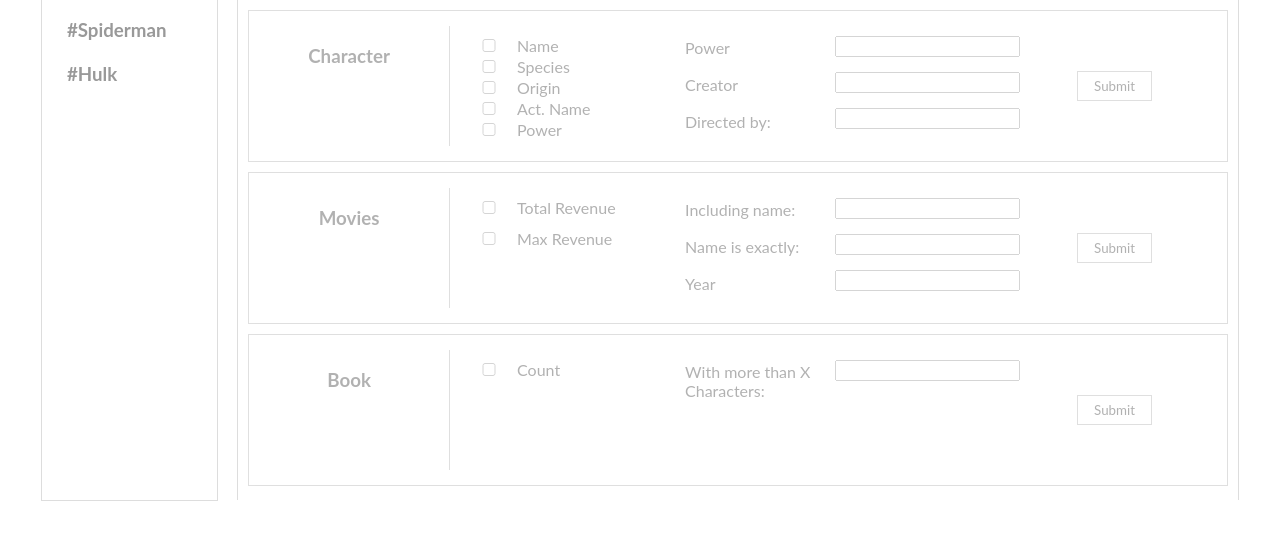
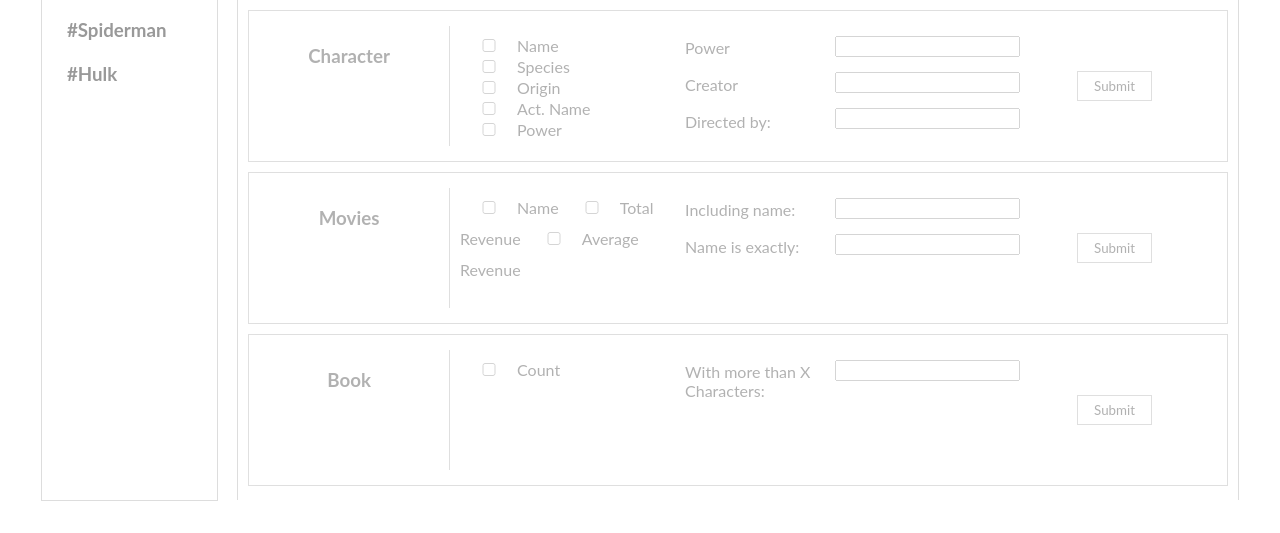
Before and after one commit to SarcasmAppreciated/TeamSharon, a Django app: page /SuperheroesAndStuff/ in a window 1280 px wide. Shown: the part 179-712 px from the top of the page. Run offline with Django 3.2, Linux system fonts and the light colour scheme.

Commit message:
updated inputs

```diff
--- a/SuperheroesAndStuff/static/js/SuperheroesAndStuff-jquery.js
+++ b/SuperheroesAndStuff/static/js/SuperheroesAndStuff-jquery.js
@@ -60,18 +60,21 @@ $( document ).ready(function(){
 			get_response();
 		}
 		else if($(this).attr('id') == 'movie_submit') {
+			if($("#m_name").is(":checked"))
+				userQuery["m_name"] = true;
+			else
+				userQuery["m_name"] = false;
 			if($("#total_rev").is(":checked"))
 				userQuery["total_rev"] = true;
 			else
 				userQuery["total_rev"] = false;
-			if($("#max_rev").is(":checked"))
-				userQuery["max_rev"] = true;
+			if($("#avg_rev").is(":checked"))
+				userQuery["avg_rev"] = true;
 			else
-				userQuery["max_rev"] = false;
+				userQuery["avg_rev"] = false;
 
 			userQuery['miname'] = $('#miname').val();
 			userQuery['mename'] = $('#mename').val();
-			userQuery['year'] = $('#year').val();
 
 			get_response();
 		}
@@ -86,15 +89,7 @@ $( document ).ready(function(){
 			get_response();
 		}
 		else if($(this).attr('id') == 'update_submit') {
-			if($("#animated").is(":checked"))
-				userQuery["animated"] = true;
-			else
-				userQuery["animated"] = false;
-
-			userQuery['with_name'] = $('#with_name').val();
-			userQuery['to_name'] = $('#to_name').val();
-			userQuery['m_director'] = $('#m_director').val();
-			userQuery['release_date'] = $('#release_date').val();
+			userQuery['u_movie'] = $('#u_movie').val();
 			userQuery['revenue'] = $('#revenue').val();
 
 			update_table();
--- a/SuperheroesAndStuff/templates/SuperheroesAndStuff/index.html
+++ b/SuperheroesAndStuff/templates/SuperheroesAndStuff/index.html
@@ -48,25 +48,12 @@
 					</div>
 					<form class="type_box">
 						<div class="option_text">
-							<p style="margin-right: 0">Movie with Name</p>
-							<p>to Name</p>
-							<p>Director</p>
+							<p>Movie</p>
+							<p>Revenue</p>
 						</div>
 						<div class="option_input" style="width: 150px; margin-right: 0px">
-							<input type="text" id="with_name" class="text_input"></input>
-							<input type="text" id="to_name" class="text_input"></input>
-							<input type="text" id="m_director" class="text_input"></input>
-						</div>
-					</form>
-					<form class="type_box">
-						<div class="option_text" style="text-align: center">
-							<p>Release Date</p>
-							<p>Revenue</p>
-						</div>
-						<div class="option_input" style="width: 150px; margin-right: 5px">
-							<input type="text" id="release_date" value="yyyy-mm-dd" class="text_input"></input>
+							<input type="text" id="u_movie" class="text_input"></input>
 							<input type="text" id="revenue" class="text_input"></input>
-							<input type="checkbox" id="animated" class="checkbox">Animated</input>
 						</div>
 					</form>
 					<button class="submit_button" id="update_submit">Submit</button>
@@ -117,19 +104,18 @@
 						<h3>Movies</h3>
 					</div>
 					<form class="checkbox_box">
+						<input type="checkbox" id="m_name" class="checkbox">Name</input>
 						<input type="checkbox" id="total_rev" class="checkbox">Total Revenue</input>
-						<input type="checkbox" id="max_rev" class="checkbox">Max Revenue</input>
+						<input type="checkbox" id="avg_rev" class="checkbox">Average Revenue</input>
 					</form>
 					<form class="type_box">
 						<div class="option_text">
 							<p>Including name:</p>
 							<p>Name is exactly:</p>
-							<p>Year</p>
 						</div>
 						<div class="option_input">
 							<input type="text" id="miname" class="text_input"></input>
 							<input type="text" id="mename" class="text_input"></input>
-							<input type="text" id="year" class="text_input"></input>
 						</div>
 					</form>
 					<button class="submit_button" id="movie_submit">Submit</button>
```
